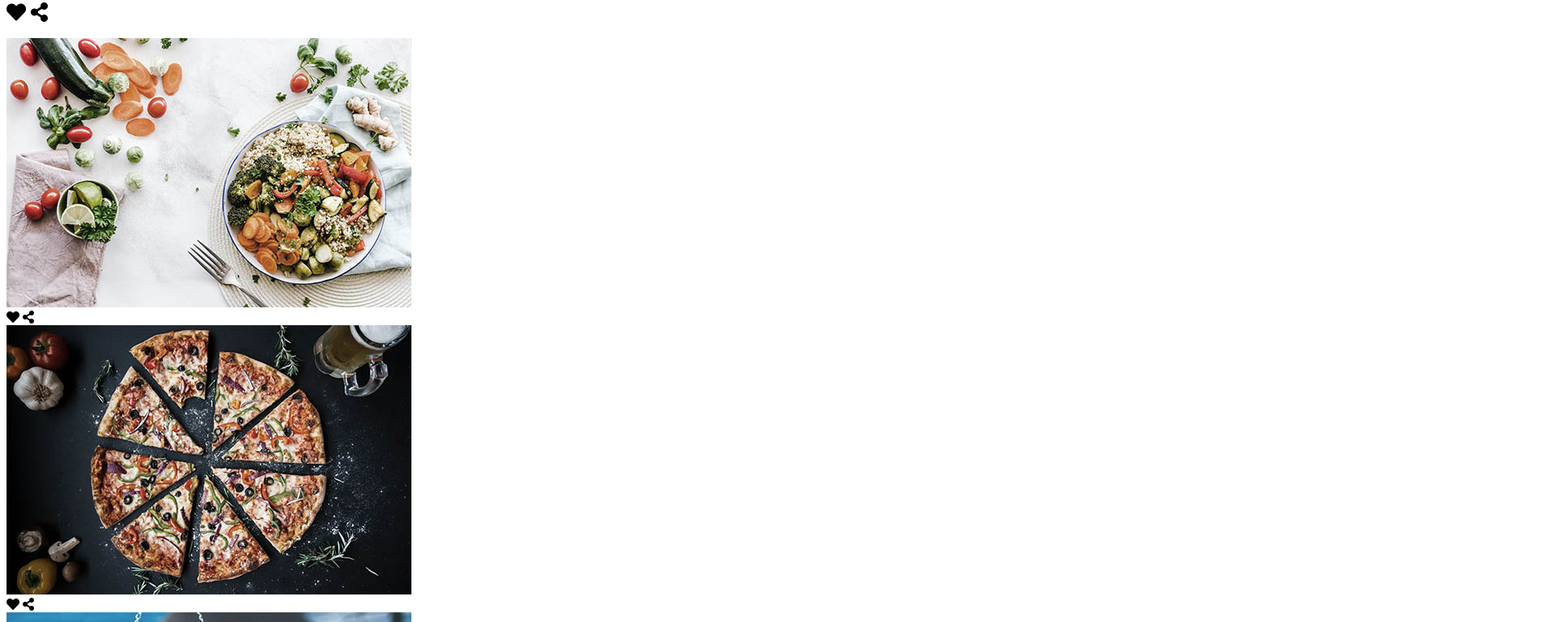
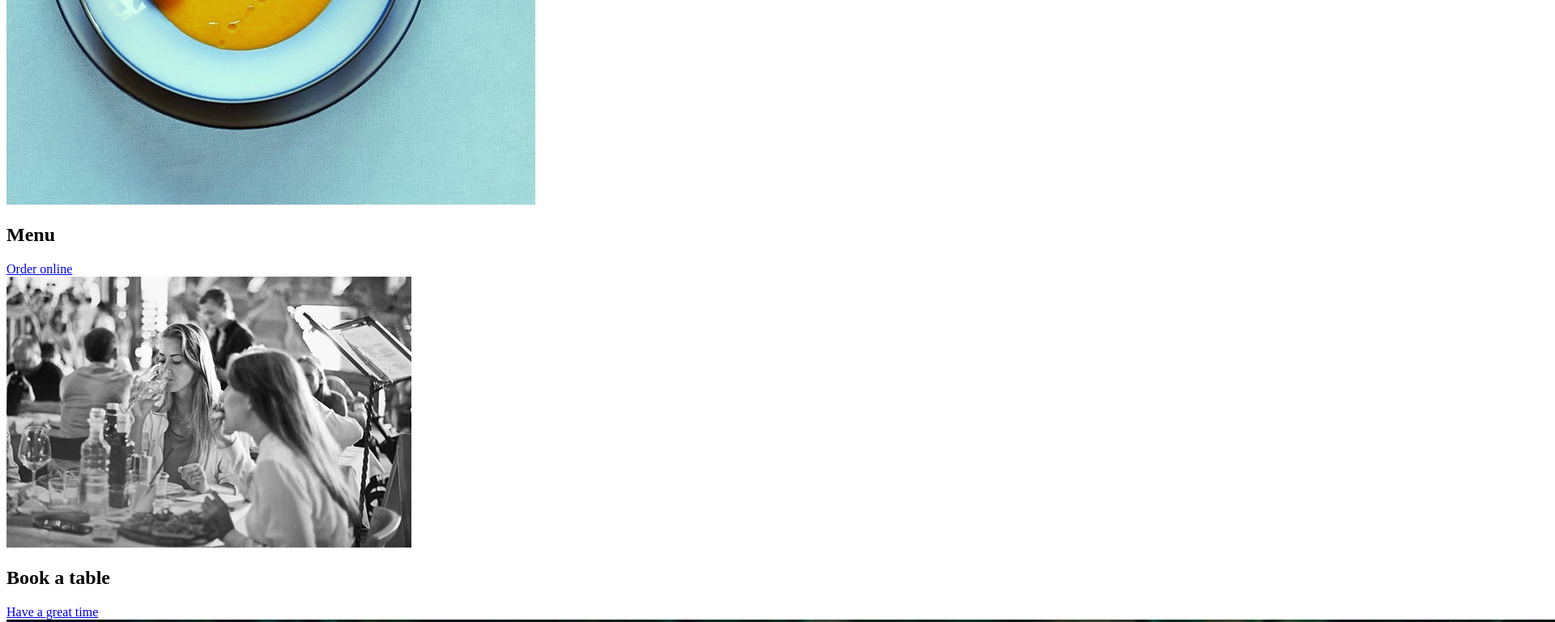
Before and after one commit to AniaGoodness/project-pizzeria, a website with bundled scripts: page project-pizzeria/src/index.html in a window 1280 px wide. Shown: the part 823-1592 px from the top of the page at 81% size, 1920 px wide, since content can reach past the window. Built offline with nearby package versions, Linux system fonts and the light colour scheme; files whose address does not match are found by name.

Commit message:
lemonGrassHome

```diff
--- a/project-pizzeria/src/index.html
+++ b/project-pizzeria/src/index.html
@@ -82,49 +82,28 @@
             desktop publishing software like Aldus PageMaker including versions of Lorem Ipsum.</p>
         </div>
         <div class="gallery-container">
-          <div class="row">
-            <div class="single-image--wrapper">
-                <img src="https://github.com/AniaGoodness/project-pizzeria/blob/master/project-pizzeria/src/images/pizza-4.jpg?raw=true" alt="image">
+          <div class="gallery-wrapper">
+            <div class="image-large">
+                <img src="https://raw.githubusercontent.com/AniaGoodness/project-pizzeria/master/project-pizzeria/src/images/lemongrass/menu.jpg" alt="plate">
                   <div class="image-title">
-                    <h2 class="fas fa-heart"></i>
-                    <i class="fas fa-share-alt"></i>
+                    <h2 class="order">Menu</h2>
+                    <a href="#order">Order online</a>
                   </div>
             </div>
-            <div class="single-image--wrapper">
-                <img src="https://github.com/AniaGoodness/project-pizzeria/blob/master/project-pizzeria/src/images/pizza-5.jpg?raw=true" alt="image">
-                  <div class="icons">
-                    <i class="fas fa-heart"></i>
-                    <i class="fas fa-share-alt"></i>
+            <div class="image-medium">
+                <img src="https://raw.githubusercontent.com/AniaGoodness/project-pizzeria/master/project-pizzeria/src/images/pizza-3.jpg" alt="table">
+                  <div class="image-title">
+                    <h2 class="order">Book a table</h2>
+                    <a href="#booking">Have a great time</a>
                   </div>
             </div>
-            <div class="single-image--wrapper">
-                <img src="https://github.com/AniaGoodness/project-pizzeria/blob/master/project-pizzeria/src/images/pizza-6.jpg?raw=true" alt="image">
-                  <div class="icons">
-                    <i class="fas fa-heart"></i>
-                    <i class="fas fa-share-alt"></i>
+            <div class="image-hour">
+                <img src="https://raw.githubusercontent.com/AniaGoodness/project-pizzeria/master/project-pizzeria/src/images/lemongrass/open.jpg" alt="openig hours">
+                  <div class="opening-hours">
+                    <h2 class="title">OPENING HOURS:</h2>
+                    <p class="data">TUE-SUN, 12PM - 12AM</p>
                   </div>
               </div>
-            <div class="single-image--wrapper">
-                <img src="https://github.com/AniaGoodness/project-pizzeria/blob/master/project-pizzeria/src/images/pizza-7.jpg?raw=true" alt="image">
-                  <div class="icons">
-                    <i class="fas fa-heart"></i>
-                    <i class="fas fa-share-alt"></i>
-                  </div>
-            </div>
-            <div class="single-image--wrapper">
-                <img src="https://github.com/AniaGoodness/project-pizzeria/blob/master/project-pizzeria/src/images/pizza-8.jpg?raw=true" alt="pizza">
-                  <div class="icons">
-                    <i class="fas fa-heart"></i>
-                    <i class="fas fa-share-alt"></i>
-                  </div>
-            </div>
-            <div class="single-image--wrapper">
-                <img src="https://github.com/AniaGoodness/project-pizzeria/blob/master/project-pizzeria/src/images/pizza-9.jpg?raw=true" alt="image">
-                  <div class="icons">
-                    <i class="fas fa-heart"></i>
-                    <i class="fas fa-share-alt"></i>
-                  </div>
-            </div>
           </div>
         </div>
         <div class="footer">
--- a/project-pizzeria/src/sass/partials/_home.scss
+++ b/project-pizzeria/src/sass/partials/_home.scss
@@ -10,32 +10,34 @@ $color-special: #f15151;
 }
 
 .home-wrapper {
-  margin: ($base-size * 3.5) auto;
-  padding: ($base-size * 6) ($base-size * 4);
+  margin: 30px auto;
+  padding: 10px ($base-size * 4);
   background: $color-light;
   border-bottom: 1px solid lighten($color-dark, 70%);
   border-radius: $radius;
   height: 1200px;
-
-  .container {
-    margin: 20px auto;
-    padding:10px 48px;
-  }
 }
 
 /* about */
+@mixin image-title {
+  font-family: $font-header;
+  font-size: 30px;
+  font-weight: 500;
+  text-align: center;
+  color: $color-light;
+}
 
 .about {
-    margin: 0 60px;
-    padding: 0 90px;
+  margin: 0 60px;
+  padding: 0 90px;
 
   h3 {
     font-family: $font-header;
     font-size: 36px;
     font-weight: 500;
     text-align: center;
-
-
+    margin: 10px 0;
+    padding: 20px 0;
   }
 }
 
@@ -78,12 +80,9 @@ $color-special: #f15151;
 
 }
 
-
-
-
 /* gallery */
 
-.gallery-container {
+.gallery-wrapper {
   position: relative;
   float: left;
   width: 100%;
@@ -92,48 +91,66 @@ $color-special: #f15151;
   margin-top: 100px;
 }
 
-.single-image--wrapper {
-  width: 32.3333%;
-  height: 200px;
-  margin-right: 1%;
-  margin-bottom: 1%;
+.image-large {
+  width: 45%;
+  height: auto;
+  margin: 0;
   float: left;
-  border-radius: $radius;
   overflow: hidden;
   position: relative;
 
   img {
     width: 100%;
-    height: 200px;
     display: block;
-    border-radius: $radius;
     object-fit: cover;
     object-position: 0 10%;
   }
+
+  h2 {
+    @include image-title;
+  }
 }
 
-.single-image--wrapper .icons {
-  position: absolute;
-  width: 100%;
-  height: 100%;
-  background: rgba(0,0,0,0.5);
+.image-medium {
+  float: left;
+  width: 40%;
 
-  top: 0;
-  left: 0;
-  text-align: center;
-  line-height: 200px;
-  z-index: 10;
-  font-size: 30px;
+  img {
+    width: 100%;
+    display: block;
+    object-fit: cover;
+    object-position: 0 10%;
+  }
+
+  h2 {
+    @include image-title;
+  }
 }
 
-i {
+.image-hour {
+  float: left;
+  width: 40%;
+
+  img {
+    width: 100%;
+    display: block;
+    object-fit: cover;
+    object-position: 0 10%;
+  }
+
+  h2 {
+    @include image-title;
+  }
+}
+
+/* i {
   color: $color-main;
   transition: 0.8s;
 
   &:hover {
     color: $color-special;
   }
-}
+} */
 
 /* footer */
 
--- a/project-pizzeria/src/sass/partials/_settings.scss
+++ b/project-pizzeria/src/sass/partials/_settings.scss
@@ -4,7 +4,7 @@ $color-dark: #0F4C5C;
 $color-light: #FFF;
 $color-main: #E36414;
 $color-warning: #f6b93b;
-$color-danger: #E36414;
+$color-danger: #fc0557;
 $color-success: #BBD686;
 $font-text: 'Pontano Sans', sans-serif;
 $font-header: 'Philosopher', sans-serif;
```
Also changed, not shown: project-pizzeria/src/sass/partials/_header.scss (+9 -5 lines).
